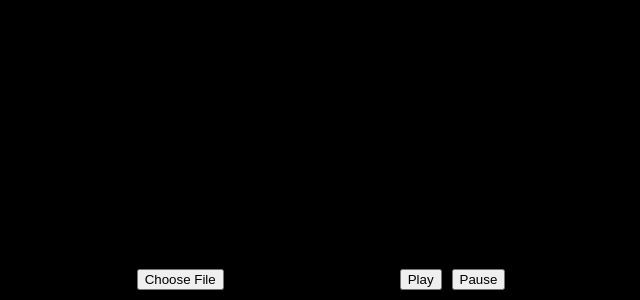
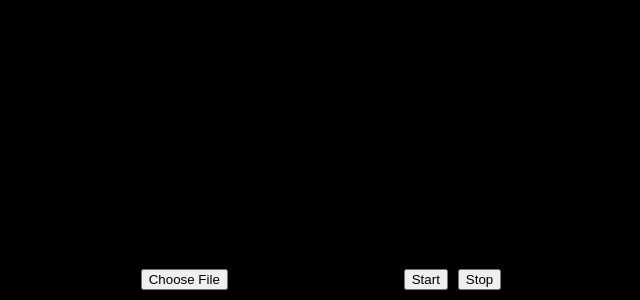
Before and after one commit to brandonbuhr/audio-visualizer, a plain HTML site: page index.html in a window 1280 px wide. Shown: the part 509-809 px from the top of the page, 319-959 px from the left. Drawn offline with Linux system fonts and the light colour scheme.

Commit message:
fixed button names

```diff
--- a/index.html
+++ b/index.html
@@ -10,8 +10,8 @@
     <canvas id="visualizer"></canvas>
     <div id="controls">
       <input type="file" id="audioFile" accept="audio/*" />
-      <button id="playButton">Play</button>
-      <button id="pauseButton">Pause</button>
+      <button id="playButton">Start</button>
+      <button id="pauseButton">Stop</button>
     </div>
     <script src="app.js"></script>
   </body>
--- a/style.css
+++ b/style.css
@@ -1,4 +1,4 @@
-body{
+body {
   background-color: black;
 }
 canvas {
```
